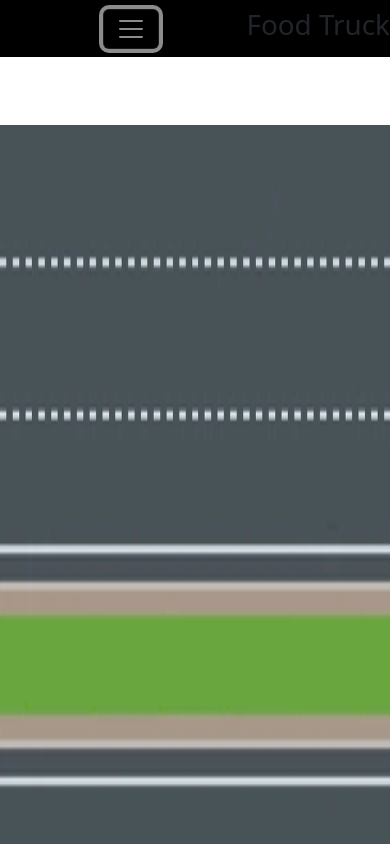
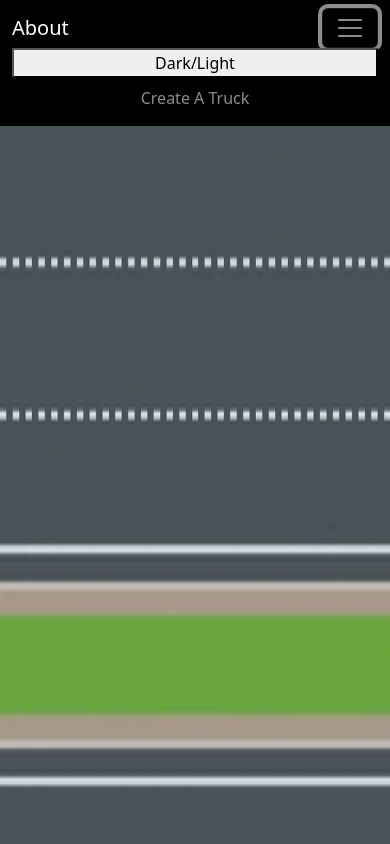
Before and after one commit to Masheen88/Promineo_Tech_FE_Workshop_Foodtruck, a website: page index.html in a window 390 px wide. Both pictures are taken after a click on the button "Toggle navigation". Shown: the top 844 px of the page. Drawn offline with nearby package versions, Linux system fonts and the light colour scheme; no server answers.

Commit message:
fixed navbar

```diff
--- a/index.html
+++ b/index.html
@@ -19,9 +19,8 @@
     />
   </head>
   <body>
-
     <!-- bootstrap navbar - Begin -->
-    <nav id="navbar" class="navbar navbar-expand-lg navbar-dark bg-black">
+    <!-- <nav id="navbar" class="navbar navbar-expand-lg navbar-dark bg-black">
       <a class="navbar-brand" href="#"> </a>
       <button
         class="navbar-toggler"
@@ -40,24 +39,50 @@
       </h1>
       <div class="collapse navbar-collapse" id="navbarSupportedContent">
         <ul class="navbar-nav mr-auto">
-          <!-- button to toggle between light/dark mode -->
           <button class="darkButton" id="toggleDarkMode">Dark/Light</button>
           <li class="nav-item active">
             <a class="nav-link" href="#">Create A Truck</a>
           </li>
         </ul>
       </div>
+    </nav> -->
+    <!-- bootstrap navbar - End -->
+
+    <!--Navbar - Begin -->
+    <nav id="navbar" class="navbar navbar-expand-lg navbar-dark bg-black">
+      <div class="container-fluid">
+        <a class="navbar-brand" href="#">About</a>
+        <button
+          class="navbar-toggler"
+          type="button"
+          data-bs-toggle="collapse"
+          data-bs-target="#navbarSupportedContent"
+          aria-controls="navbarSupportedContent"
+          aria-expanded="false"
+          aria-label="Toggle navigation"
+        >
+          <span class="navbar-toggler-icon"></span>
+        </button>
+        <div class="collapse navbar-collapse" id="navbarSupportedContent">
+          <ul class="navbar-nav mr-auto">
+            <!-- button to toggle between light/dark mode -->
+            <button class="darkButton" id="toggleDarkMode">Dark/Light</button>
+            <li class="nav-item active">
+              <a class="nav-link" href="#">Create A Truck</a>
+            </li>
+          </ul>
+        </div>
+      </div>
     </nav>
-       <!-- bootstrap navbar - End -->
+    <!--Navbar - End -->
 
-<div id="truckOrderingMenu">
-  <!-- This area is where a truck menu will appear -->
-</div>
+    <div id="truckOrderingMenu">
+      <!-- This area is where a truck menu will appear -->
+    </div>
 
     <div id="truckRoad">
       <img id="truckRoadImage" src="./images/truckRoad.png" />
-<!-- This area is where trucks will be appended -->
-      </div>
+      <!-- This area is where trucks will be appended -->
     </div>
 
     <!-- jquery cdn -->
--- a/main.js
+++ b/main.js
@@ -101,7 +101,13 @@ function giveMeDarkMode(i) {
 //! Rest of Code Goes below here -------------------------------------------------
 
 //TODO: Pull in API data for food truck instances
-const foodTruckData = "http://localhost:3000/foodtrucks"; //food truck data from API
+//api using JSON-server
+// const foodTruckData = "http://localhost:3000/foodtrucks"; //food truck data from API
+
+//api using mockAPI
+const foodTruckData =
+  "https://62c85d578c90491c2cb47da3.mockapi.io/Promineo_Tech_API/foodtrucks";
+
 let allFoodTrucksData = []; //array to hold all food truck data
 
 //wait for ajax to return data before moving to next function
@@ -153,7 +159,7 @@ getFoodDataFromAPI.then(function () {
                 class="foodTruckHeadlightOff"
                 id="foodtruckHeadlightOff-${i}"
                 src="./images/foodtruck-headlightsOFF.png"
-                style="width: 25%; display: none;"
+                style="width: 25%;opacity: 0; display: none;"
                 class="lightOff"
               />
               <img
@@ -192,6 +198,8 @@ getFoodDataFromAPI.then(function () {
 
         //play sound
         let audio = new Audio("./assets/coinsound.wav");
+
+        audio.volume = 0.1;
         audio.play();
         foodTruckCoin.animate(
           {
```
Also changed, not shown: favicon.ico (added).
